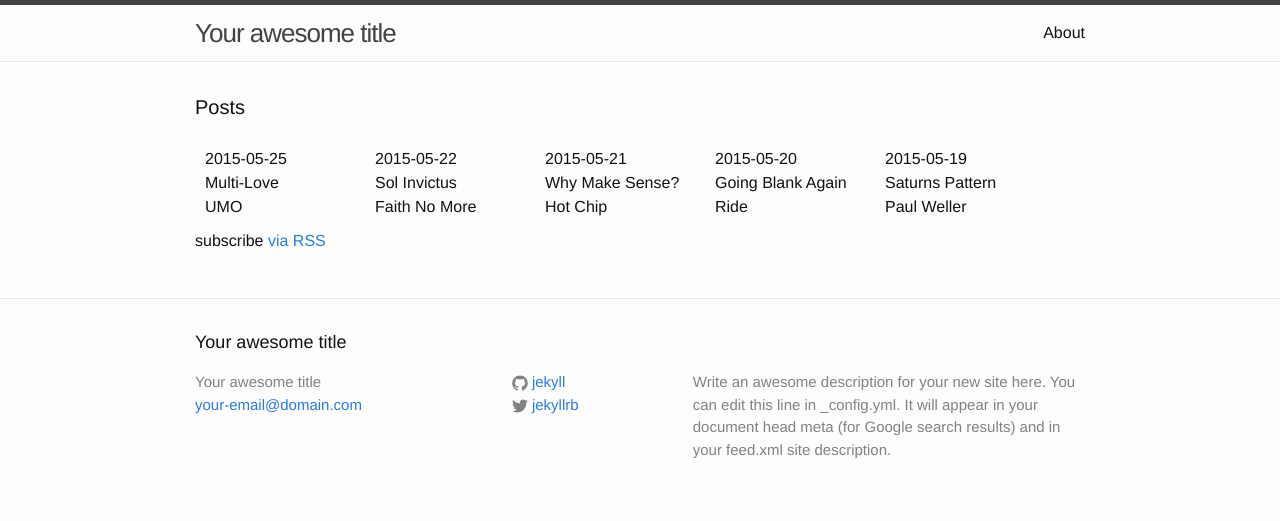
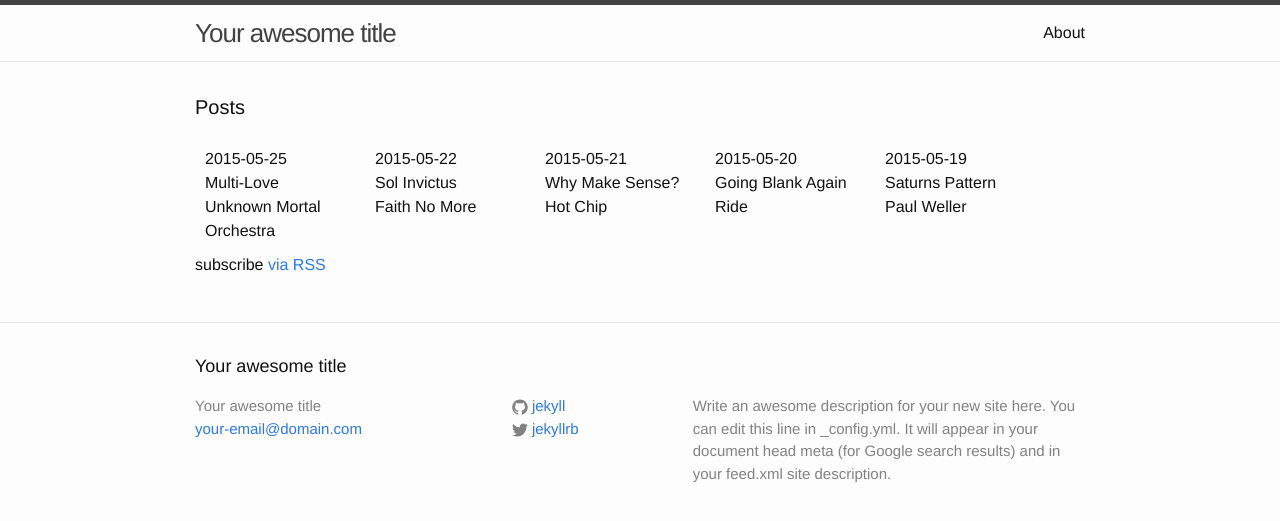
Before and after one commit to karaken12/bbc6musicaotd, a Jekyll site: the page built from site/index.html, in a window 1280 px wide. Shown: the top 521 px of the page. Built offline with Jekyll 4.4.1, drawn with Linux system fonts in a browser that asks for light colours.

Commit message:
Change artist for 2015-05-25.

```diff
--- a/site/_data/year/2015.yml
+++ b/site/_data/year/2015.yml
@@ -478,7 +478,7 @@
   twitter: https://twitter.com/BBC6Music/status/601655860272766976
   spotify-id: 0pmOoQ16XaMwNeSxXAN7q1
 - date: 2015-05-25
-  artist: UMO
+  artist: Unknown Mortal Orchestra
   title: Multi-Love
   twitter: https://twitter.com/BBC6Music/status/602743029070438401
   spotify-id: 587Clxxo1i5flgjvS52bEC
```
